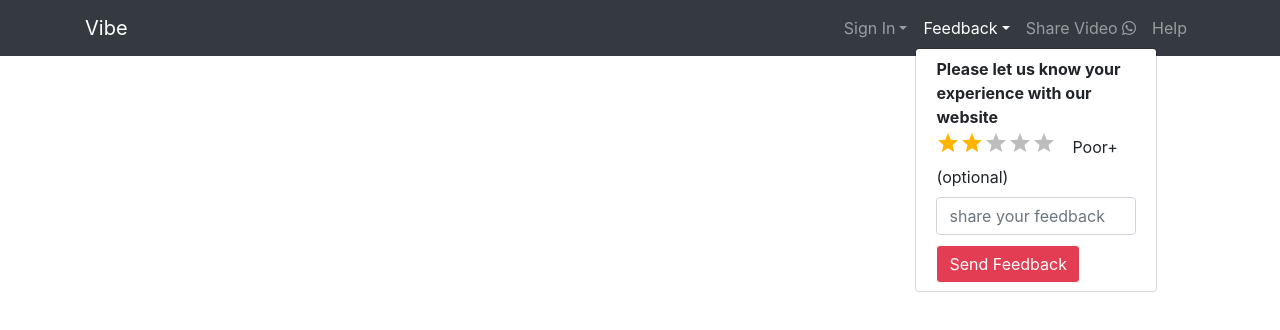
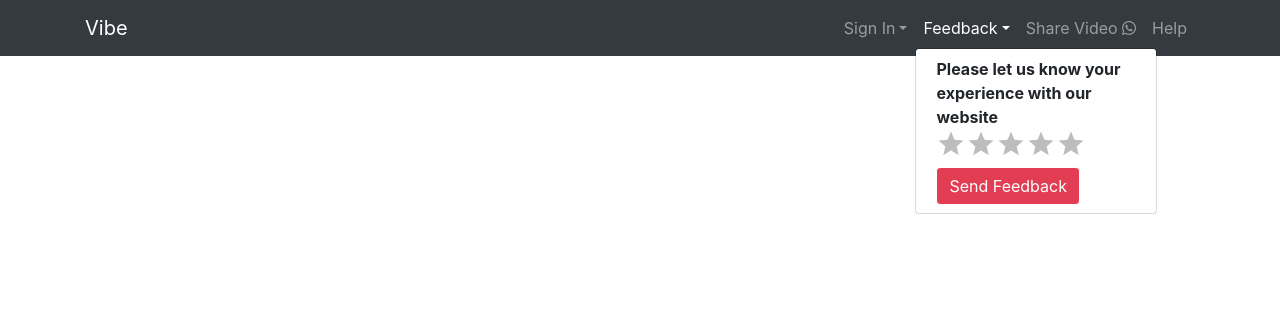
Before and after one commit to Himanshusinghofficial/NavbarTest, a React (Create React App) app: page / in a window 1280 px wide. Both pictures are taken after a click on the button "Feedback". Shown: the top 330 px of the page. Built offline with nearby package versions, Linux system fonts and the light colour scheme.

Commit message:
make changes in about

```diff
--- a/src/App.js
+++ b/src/App.js
@@ -9,7 +9,7 @@ const App = () => {
     <Fragment>
       <TopNavbar />
         <Switch>
-          <Route exact path='/needhelp' component={Help} />
+          <Route exact path='/helpsection' component={Help} />
         </Switch>
     </Fragment>
 </Router>
--- a/src/components/TopNavbar.js
+++ b/src/components/TopNavbar.js
@@ -2,20 +2,7 @@ import React from 'react'
 import { Navbar, Nav, NavDropdown, Button } from 'react-bootstrap'
 import { makeStyles } from '@material-ui/core/styles';
 import Rating from '@material-ui/lab/Rating';
-import Box from '@material-ui/core/Box';
-
-const labels = {
-  0.5: 'Useless',
-  1: 'Useless+',
-  1.5: 'Poor',
-  2: 'Poor+',
-  2.5: 'Ok',
-  3: 'Ok+',
-  3.5: 'Good',
-  4: 'Good+',
-  4.5: 'Excellent',
-  5: 'Excellent+',
-};
+import TextareaAutosize from '@material-ui/core/TextareaAutosize';
 
 const useStyles = makeStyles({
   root: {
@@ -26,8 +13,7 @@ const useStyles = makeStyles({
 });
 
 const TopNavbar = () => {
-  const [value, setValue] = React.useState(2);
-  const [hover, setHover] = React.useState(-1);
+  const [value, setValue] = React.useState(0);
   const classes = useStyles();
 return (
 <Navbar collapseOnSelect expand="lg" bg="dark" variant="dark">
@@ -54,23 +40,22 @@ return (
       <Rating
         name="hover-feedback"
         value={value}
-        precision={0.5}
+        precision={1}
         onChange={(event, newValue) => {
           setValue(newValue);
         }}
-        onChangeActive={(event, newHover) => {
-          setHover(newHover);
-        }}
+        size="large"
       />
-      {value !== null && <Box ml={2}>{labels[hover !== -1 ? hover : value]}</Box>}
     </div>
-    <label>(optional)</label>
-    <input class="form-control mr-sm-2" type="text" placeholder="share your feedback" aria-label="text"></input>
-    <Button class="btn my-2 my-sm-0" type="submit" style={{ backgroundColor: '#e33d53', borderColor: 'white', color: 'white', marginTop:'10px' }}>Send Feedback</Button>
+    {value > 0 ? <>
+    <label>(optional)</label><br/>
+     <TextareaAutosize aria-label="empty textarea" placeholder="share your feedback" style={{padding:'5px 100px 5px 5px'}} /><br/>
+      </> : " "}
+    <button class="btn my-2 my-sm-0" type="submit" style={{ backgroundColor: '#e33d53', borderColor: 'white', color: 'white', marginTop:'10px' }}>Send Feedback</button>
     </div>
       </NavDropdown>
       <Nav.Link href="#">Share Video <i class="fab fa-whatsapp"></i></Nav.Link>
-      <Nav.Link href="/needhelp">Help</Nav.Link>
+      <Nav.Link href="/helpsection">Help</Nav.Link>
     </Nav>
   </Navbar.Collapse>
   </div>
```
